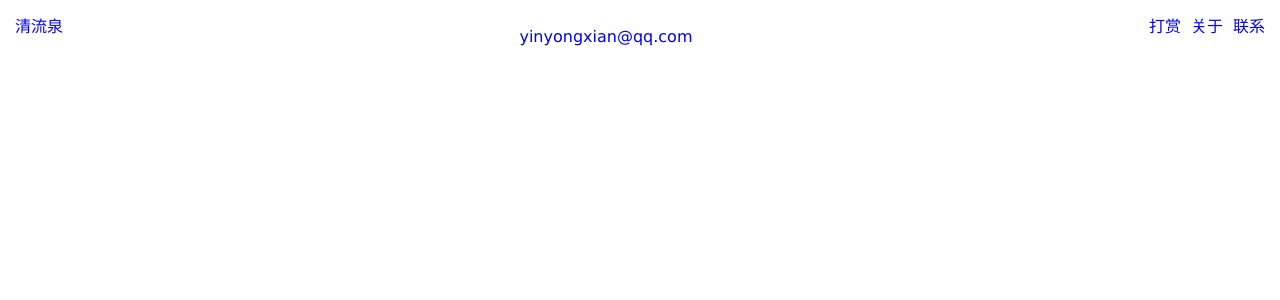
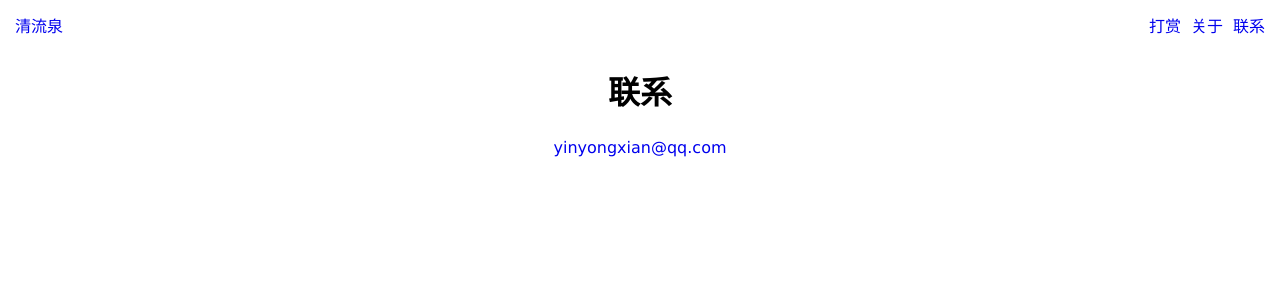
Before and after one commit to yinyongxian/yinyongxian.github.io, a Jekyll site: the page built from about/2017-08-02-contact.html, in a window 1280 px wide. Shown: the top 300 px of the page. Built offline with Jekyll 4.4.1, drawn with Linux system fonts in a browser that asks for light colours.

Commit message:
界面调整

```diff
--- a/about/2017-08-02-contact.html
+++ b/about/2017-08-02-contact.html
@@ -6,10 +6,13 @@ title: 联系
 <html>
 <head>
 <meta charset="UTF-8">
-<title>Untitled Document</title>
+<title>联系</title>
+<link href="../Media/style/main.css" rel="stylesheet" type="text/css">
 </head>
 
 <body>
+<br>
+<h1>联系</h1>
 <div style="text-align:center;"><a href="mailto:yinyongxian@qq.com" style="text-decoration:none">yinyongxian@qq.com</a></div>
 </body>
 </html>
--- a/about/2017-08-05-about.html
+++ b/about/2017-08-05-about.html
@@ -7,10 +7,13 @@ title: 关于
 <head>
 <meta charset="UTF-8">
 <title>关于</title>
+<link href="../Media/style/main.css" rel="stylesheet" type="text/css">
 </head>
 
 <body>
-<h1 style="text-align:center;font-size: 2em;">尹永贤</h1>
+<h1 style="text-align:center;font-size: 2em;">关于</h1>
+<br>
+<div style="text-align:center;font-size: 2em;">尹永贤</div>
 <br>
 <div style="text-align:center;font-size: 1.2em;">资深程序员</div>
 <div style="text-align:center;font-size: 1.2em;">谦虚、低调、神秘...</div>
```
